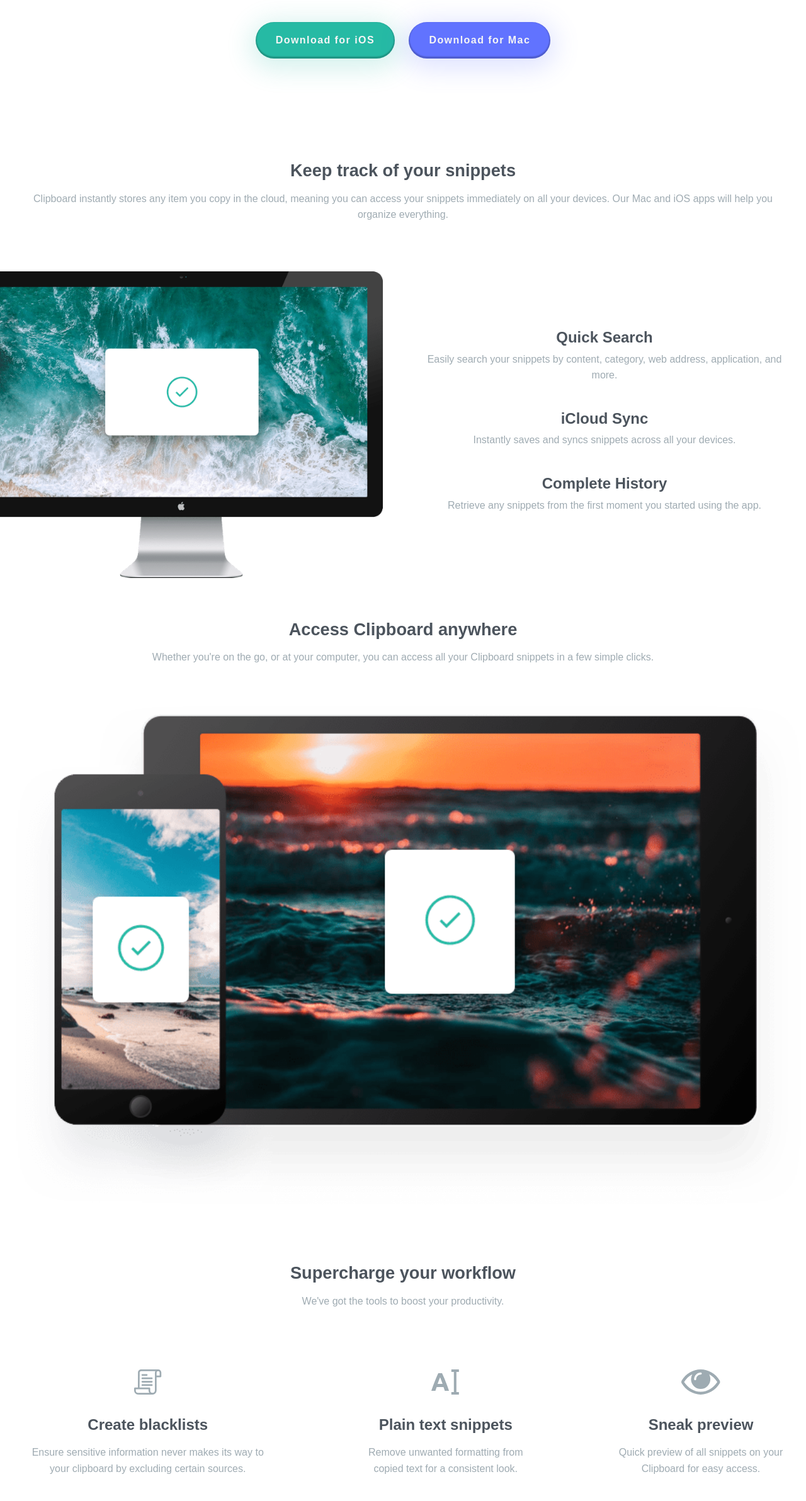
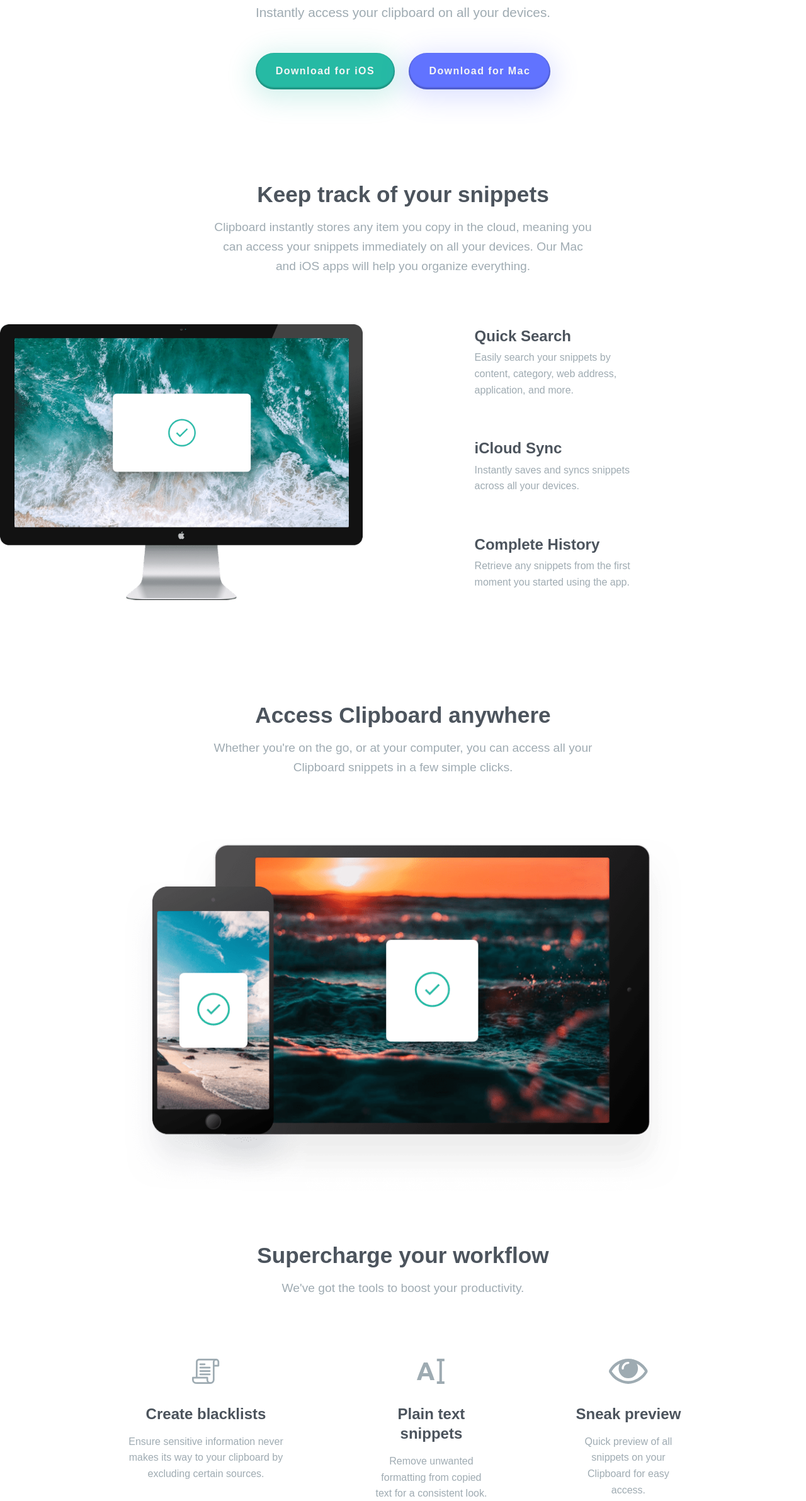
Before and after one commit to MikeBeloborodov/clipboard_landing_page, a plain HTML site: page index.html in a window 1280 px wide. Shown: the part 416-2800 px from the top of the page at 63% size. Drawn offline with Linux system fonts and the light colour scheme; a web font is replaced by a local one.

Commit message:
finished project

```diff
--- a/index.html
+++ b/index.html
@@ -42,7 +42,7 @@
         <h1 class="features-card__title h1">
           A history of everything you copy
         </h1>
-        <p class="features-card__paragraph">
+        <p class="features-card__paragraph p-padding-large">
           Clipboard allows you to track and organize everything you copy.
           Instantly access your clipboard on all your devices.
         </p>
@@ -54,7 +54,7 @@
       <div class="computer-img-grid">
         <article class="features-card first-row">
           <h2 class="features-card__title h2">Keep track of your snippets</h2>
-          <p class="features-card__paragraph">
+          <p class="features-card__paragraph p-small p-padding-large">
             Clipboard instantly stores any item you copy in the cloud, meaning
             you can access your snippets immediately on all your devices. Our
             Mac and iOS apps will help you organize everything.
@@ -69,21 +69,21 @@
         />
         <div class="features-card__flex-box">
           <article class="features-card">
-            <h3 class="features-card__title h3">Quick Search</h3>
-            <p class="features-card__paragraph">
+            <h3 class="features-card__title h3 position-start">Quick Search</h3>
+            <p class="features-card__paragraph p-very-small position-start">
               Easily search your snippets by content, category, web address,
               application, and more.
             </p>
           </article>
           <article class="features-card">
-            <h3 class="features-card__title h3">iCloud Sync</h3>
-            <p class="features-card__paragraph">
+            <h3 class="features-card__title h3 position-start">iCloud Sync</h3>
+            <p class="features-card__paragraph p-very-small position-start">
               Instantly saves and syncs snippets across all your devices.
             </p>
           </article>
           <article class="features-card">
-            <h3 class="features-card__title h3">Complete History</h3>
-            <p class="features-card__paragraph">
+            <h3 class="features-card__title h3 position-start">Complete History</h3>
+            <p class="features-card__paragraph p-very-small position-start">
               Retrieve any snippets from the first moment you started using the
               app.
             </p>
@@ -92,7 +92,7 @@
       </div>
       <article class="features-card">
         <h2 class="features-card__title h2">Access Clipboard anywhere</h2>
-        <p class="features-card__paragraph">
+        <p class="features-card__paragraph p-small p-padding-large">
           Whether you're on the go, or at your computer, you can access all your
           Clipboard snippets in a few simple clicks.
         </p>
@@ -104,9 +104,9 @@
           height="575"
         />
       </article>
-      <article class="features-card">
+      <article class="features-card supercharge">
         <h2 class="features-card__title h2">Supercharge your workflow</h2>
-        <p>We've got the tools to boost your productivity.</p>
+        <p class="p-small">We've got the tools to boost your productivity.</p>
       </article>
       <div class="features-card__flex-box-tools">
         <article class="features-card">
@@ -118,7 +118,7 @@
             height="40"
           />
           <h3 class="features-card__title h3">Create blacklists</h3>
-          <p class="features-card__paragraph">
+          <p class="features-card__paragraph p-very-small">
             Ensure sensitive information never makes its way to your clipboard
             by excluding certain sources.
           </p>
@@ -132,7 +132,7 @@
             height="32"
           />
           <h3 class="features-card__title h3">Plain text snippets</h3>
-          <p class="features-card__paragraph">
+          <p class="features-card__paragraph p-very-small">
             Remove unwanted formatting from copied text for a consistent look.
           </p>
         </article>
@@ -145,7 +145,7 @@
             height="32"
           />
           <h3 class="features-card__title h3">Sneak preview</h3>
-          <p class="features-card__paragraph">
+          <p class="features-card__paragraph p-very-small">
             Quick preview of all snippets on your Clipboard for easy access.
           </p>
         </article>
@@ -194,7 +194,7 @@
       </div>
       <article class="features-card">
         <h2 class="features-card__title h2">Clipboard for iOS and Mac OS</h2>
-        <p class="features-card__paragraph">
+        <p class="features-card__paragraph p-small p-padding-large">
           Available for free on the App Store. Download for Mac or iOS, sync
           with iCloud and you're ready to start adding to your clipboard.
         </p>
@@ -219,15 +219,15 @@
       <a class="footer__link" href="/guide">Install Guide</a>
       <div class="footer__social-media-flex">
         <a class="footer__link icon" href="https://facebook.com">
-          <img src="images/icon-facebook.svg" alt="" width="24" height="24" />
+          <img class="footer__link-icon" src="images/icon-facebook.svg" alt="" width="24" height="24" />
           <span class="visually-hidden">Facebook</span>
         </a>
         <a class="footer__link icon" href="https://twitter.com">
-          <img src="images/icon-twitter.svg" alt="" width="24" height="20" />
+          <img class="footer__link-icon" src="images/icon-twitter.svg" alt="" width="24" height="20" />
           <span class="visually-hidden">Twitter</span>
         </a>
         <a class="footer__link icon" href="https://instargam.com">
-          <img src="images/icon-instagram.svg" alt="" width="24" height="24" />
+          <img class="footer__link-icon" src="images/icon-instagram.svg" alt="" width="24" height="24" />
           <span class="visually-hidden">Instagram</span>
         </a>
       </div>
--- a/style.css
+++ b/style.css
@@ -101,11 +101,16 @@
     cursor: pointer;
 }
 
+.features-card__btn:hover {
+    opacity: 0.7;
+}
+
 .img-computer {
     margin: 4.8rem auto 4rem;
     max-width: 100%;
     height: auto;
     width: auto;
+    padding: 0 2rem;
 }
 
 .features-card__flex-box {
@@ -163,6 +168,15 @@
     text-decoration: none;
     color: var(--clr-title);
     font-size: 1.2rem;
+    cursor: pointer;
+}
+
+.footer__link:hover {
+    color: var(--clr-green);
+}
+
+.footer__link-icon:hover {
+    filter: invert(51%) sepia(84%) saturate(387%) hue-rotate(122deg) brightness(102%) contrast(86%);
 }
 
 .footer__social-media-flex {
@@ -224,9 +238,18 @@
         justify-content: center;
     }
 
+    .features-card {
+        font-size: 1.3rem;
+    }
+
     .features-card__btn {
         padding-left: 2rem;
         padding-right: 2rem;
+    }
+
+    .buttons-container {
+        margin-top: 3rem;
+        margin-bottom: 9rem;
     }
 
     .computer-img-grid {
@@ -234,15 +257,12 @@
         grid-template-columns: 1fr 1fr;
         grid-template-rows: auto 1fr;
         align-items: center;
+        margin-bottom: 6rem;
     }
 
     .first-row {
         grid-row: 1;
         grid-column: 2 span;
-    }
-
-    .features-card__flex-box {
-        margin-bottom: 0;
     }
 
     .img-computer {
@@ -251,10 +271,12 @@
 
     .features-card__flex-box-tools {
         flex-direction: row;
+        padding: 0 10rem;
     }
 
     .partners {
         flex-direction: row;
+        padding: 0 10rem
     }
 
     footer {
@@ -262,10 +284,54 @@
         max-height: 11rem;
         align-items: flex-start;
         justify-content: flex-start;
+        padding-left: 5rem;
     }
 
     .footer__social-media-flex {
-        margin:0;
+        margin: 0;
         margin-bottom: 3rem;
+        margin-left: 10rem;
+        margin-top: 2rem;
+    }
+
+    .footer__logo {
+        margin-right: 5rem;
+    }
+
+    .p-padding-large {
+        padding: 0 19rem;
+    }
+
+    .features-card__flex-box {
+        padding: 0 14rem 0 5rem;
+        margin: 0;
+        gap: 4rem;
+    }
+
+    .img-devices {
+        height: 35rem;
+        width: auto;
+        margin: 6rem auto 5rem;
+    }
+
+    .position-start {
+        text-align: start;
+    }
+
+    .h1 {
+        font-size: 3rem;
+        margin-bottom: 0;
+    }
+
+    .h2 {
+        font-size: 2.2rem;
+    }
+
+    .p-small {
+        font-size: 1.2rem;
+    }
+
+    .p-very-small {
+        font-size: 1rem;
     }
 }
```
Also changed, not shown: 1 other file.
